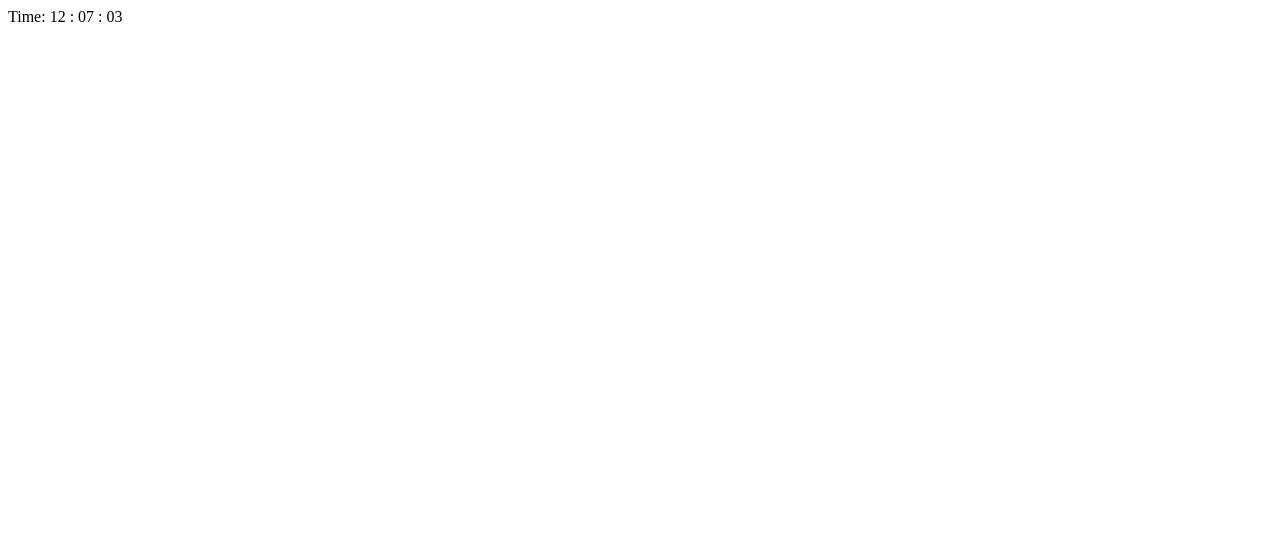
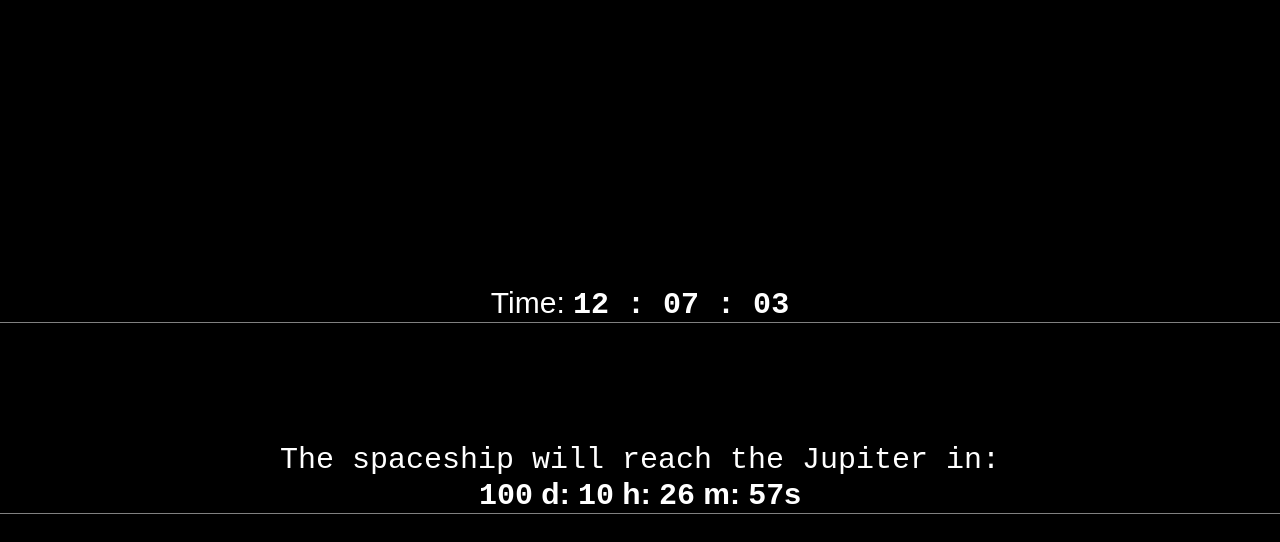
Before and after one commit to WieMon/learning-js-11-clock-and-counter, a website: page index.html in a window 1280 px wide. Drawn offline with Linux system fonts and the light colour scheme.

Commit message:
Add counter

```diff
--- a/index.html
+++ b/index.html
@@ -6,7 +6,17 @@
   <link rel='stylesheet' href='css/style.css'>
   <title>Document</title>
 </head>
-<body> <div class="clock">Time: <span></span></div>
+<body>
+  <div class="clock">Time: <span></span></div>
+  <div>
+    <p>The spaceship will reach the Jupiter in:</p>
+    <h1>
+      <span class="d">.</span> d:
+      <span class="h">.</span> h:
+      <span class="m">.</span> m:
+      <span class="s">.</span>s
+    </h1>
+  </div>
 
   <script src='js/script.js'></script>
 </body>
--- a/js/script.js
+++ b/js/script.js
@@ -1,4 +1,4 @@
-
+//Clock
 const clock = () => {
 const time = new Date();
   const seconds = time.getSeconds() < 10 ? '0' + time.getSeconds() : time.getSeconds();
@@ -9,3 +9,28 @@ const time = new Date();
 }
 
 setInterval(clock, 1000);
+
+
+//Counter
+const nowTime = new Date().getTime();
+const endTime = new Date('2020-09-15 22:34:00').getTime();
+const spanD = document.querySelector('span.d');
+const spanH = document.querySelector('span.h');
+const spanM = document.querySelector('span.m');
+const spanS = document.querySelector('span.s');
+
+setInterval (() => {
+  const nowTime = new Date().getTime();
+
+  const time = endTime - nowTime;
+  const days = Math.floor((endTime / (1000*60*60*24)) - (nowTime / (1000*60*60*24)));
+  let hours = Math.floor((endTime / (1000 * 60 * 60) - nowTime / (1000 * 60 * 60)) % 24);
+  hours = hours < 10 ? `0${hours}` : hours;
+  const minutes = Math.floor((endTime / (1000 * 60) - nowTime / (1000 * 60)) % 60);
+  const secs = Math.floor((endTime / 1000 - nowTime / 1000) % 60);
+
+  spanD.textContent = days;
+  spanH.textContent = hours;
+  spanM.textContent = minutes;
+  spanS.textContent = secs
+}, 1000)
--- a/sass/style.scss
+++ b/sass/style.scss
@@ -1,15 +1,37 @@
-{
+* {
   margin: 0;
  }
+body {
+  display: flex;
+  flex-direction: column;
+  justify-content: center;
+  background-color: black;
+  font-family: arial;
+  color:white;
+  align-items: center;
+  height: 100vh;
+}
 
- div {
-  line-height: 100vh;
+div {
+  //line-height: 100vh;
+  margin: 60px;
+  width: 100vw;
+  border-bottom: 1px solid gray;
   text-align: center;
-  font-size: 50px;
+  font-size: 30px;
   font-family: arial;
  }
 
- span {
+span {
   font-weight: bold;
   font-family: monospace;
  }
+
+h1 {
+  font-size: 30px;
+}
+
+p {
+  font-family: monospace;
+  font-size: 30px;
+}
```
Also changed, not shown: css/style.css, 1 other file.
